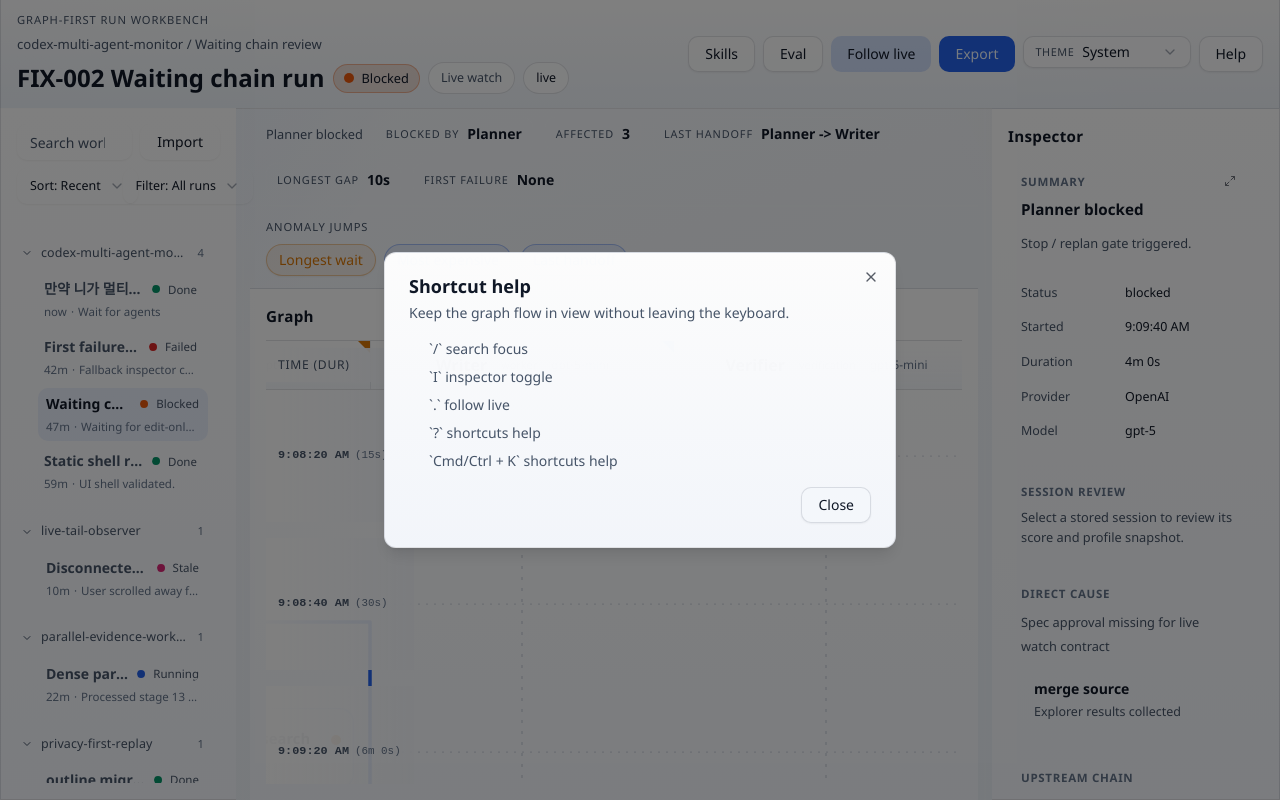
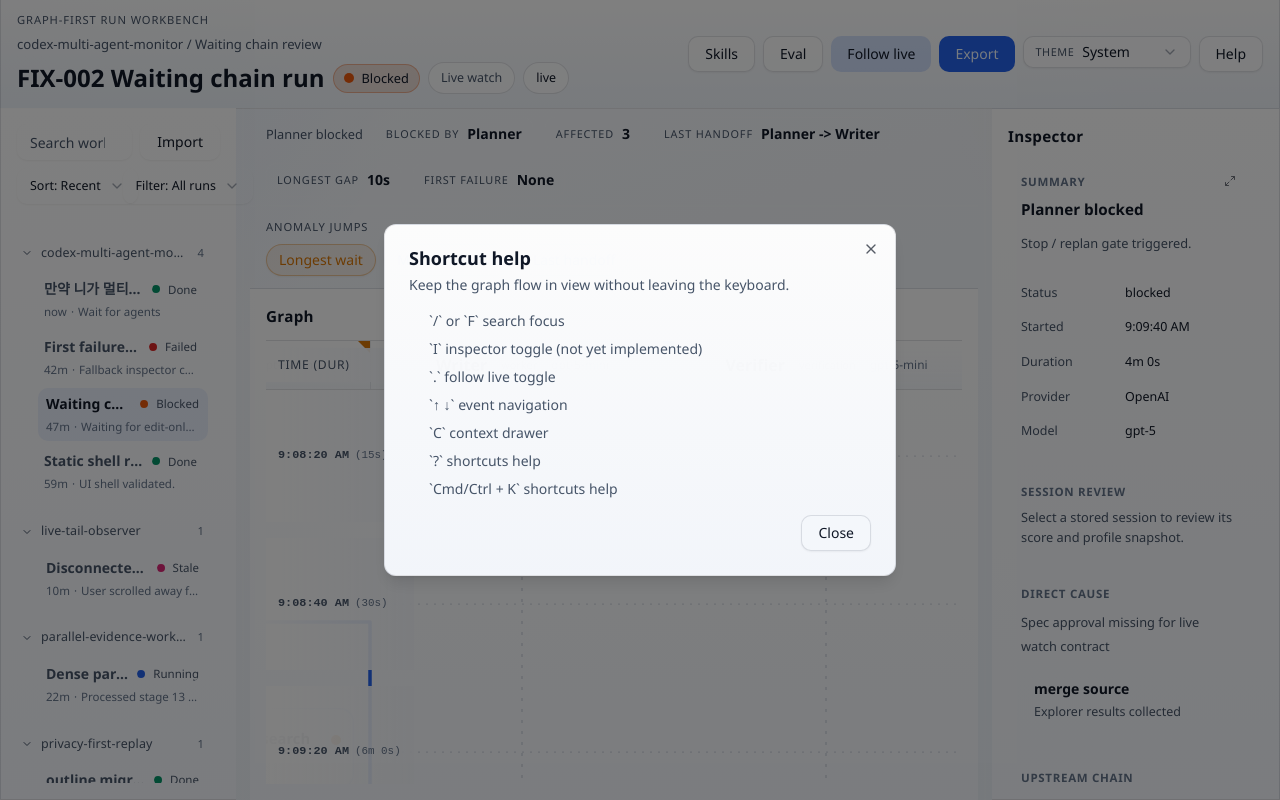
Before and after one commit to gihwan-dev/codex-multi-agents-monitor, a React (Vite) app: page / in a window 1280 px wide. Both pictures are taken after a click on the button "Help". Built offline with nearby package versions, Linux system fonts and the light colour scheme.

Commit message:
fix(ux): shortcuts dialog, eval truncation, topbar title, motion-reduce

```diff
--- a/src/pages/monitor/ui/MonitorShortcutsDialog.tsx
+++ b/src/pages/monitor/ui/MonitorShortcutsDialog.tsx
@@ -45,9 +45,11 @@ export function MonitorShortcutsDialog({
           </DialogDescription>
         </DialogHeader>
         <ul className="grid gap-2 pl-5 text-sm text-muted-foreground">
-          <li>`/` search focus</li>
-          <li>`I` inspector toggle</li>
-          <li>`.` follow live</li>
+          <li>`/` or `F` search focus</li>
+          <li>`I` inspector toggle (not yet implemented)</li>
+          <li>`.` follow live toggle</li>
+          <li>`↑ ↓` event navigation</li>
+          <li>`C` context drawer</li>
           <li>`?` shortcuts help</li>
           <li>`Cmd/Ctrl + K` shortcuts help</li>
         </ul>
--- a/src/widgets/eval-compare/ui/EvalRunArtifactSection.tsx
+++ b/src/widgets/eval-compare/ui/EvalRunArtifactSection.tsx
@@ -6,13 +6,19 @@ interface EvalRunArtifactSectionProps {
 }
 
 export function EvalRunArtifactSection({ run }: EvalRunArtifactSectionProps) {
+  const totalArtifacts = run.artifacts.length;
   const recentArtifacts = run.artifacts.slice(0, 5);
 
   return (
     <div className="grid gap-3">
       <div className="flex items-center justify-between gap-3">
         <span className="text-sm font-medium text-foreground">Artifacts</span>
-        <Badge variant="outline">{run.artifacts.length}</Badge>
+        <div className="flex items-center gap-2">
+          {totalArtifacts > 5 ? (
+            <span className="text-xs text-muted-foreground">Showing 5 of {totalArtifacts}</span>
+          ) : null}
+          <Badge variant="outline">{totalArtifacts}</Badge>
+        </div>
       </div>
       {recentArtifacts.length > 0 ? (
         recentArtifacts.map((artifact) => (
--- a/src/widgets/eval-compare/ui/EvalRunStepSection.tsx
+++ b/src/widgets/eval-compare/ui/EvalRunStepSection.tsx
@@ -7,13 +7,19 @@ interface EvalRunStepSectionProps {
 }
 
 export function EvalRunStepSection({ run }: EvalRunStepSectionProps) {
+  const totalSteps = run.steps.length;
   const recentSteps = run.steps.slice(0, 5);
 
   return (
     <div className="grid gap-3">
       <div className="flex items-center justify-between gap-3">
         <span className="text-sm font-medium text-foreground">Canonical steps</span>
-        <Badge variant="outline">{run.steps.length}</Badge>
+        <div className="flex items-center gap-2">
+          {totalSteps > 5 ? (
+            <span className="text-xs text-muted-foreground">Showing 5 of {totalSteps}</span>
+          ) : null}
+          <Badge variant="outline">{totalSteps}</Badge>
+        </div>
       </div>
       {recentSteps.length > 0 ? (
         recentSteps.map((step) => (
--- a/src/widgets/monitor-chrome/ui/DatasetMonitorTopBarHeading.tsx
+++ b/src/widgets/monitor-chrome/ui/DatasetMonitorTopBarHeading.tsx
@@ -14,9 +14,19 @@ export function DatasetMonitorTopBarHeading({
   return (
     <div className="grid min-w-0 gap-1.5">
       <p className="text-[0.7rem] uppercase tracking-[0.08em] text-muted-foreground">Graph-first run workbench</p>
-      <p className="truncate text-[0.82rem] text-muted-foreground">{dataset.project.name} / {dataset.session.title}</p>
+      <p
+        className="truncate text-[0.82rem] text-muted-foreground"
+        title={`${dataset.project.name} / ${dataset.session.title}`}
+      >
+        {dataset.project.name} / {dataset.session.title}
+      </p>
       <div className="flex min-w-0 flex-wrap items-center gap-2">
-        <h1 className="min-w-0 truncate text-[clamp(1.18rem,2vw,1.5rem)] font-semibold">{dataset.run.title}</h1>
+        <h1
+          className="min-w-0 truncate text-[clamp(1.18rem,2vw,1.5rem)] font-semibold"
+          title={dataset.run.title}
+        >
+          {dataset.run.title}
+        </h1>
         <StatusChip status={dataset.run.status} />
         <LiveModeBadge dataset={dataset} liveConnection={liveConnection} />
         <ArchivedBadge dataset={dataset} />
--- a/src/widgets/prompt-assembly/ui/PromptLayerToggle.tsx
+++ b/src/widgets/prompt-assembly/ui/PromptLayerToggle.tsx
@@ -26,7 +26,7 @@ export function PromptLayerToggle({
     >
       <ChevronRight
         className={cn(
-          "size-3 shrink-0 text-[var(--color-text-tertiary)] transition-transform",
+          "size-3 shrink-0 text-[var(--color-text-tertiary)] transition-transform motion-reduce:transition-none",
           expanded && "rotate-90",
         )}
         aria-hidden="true"
```
